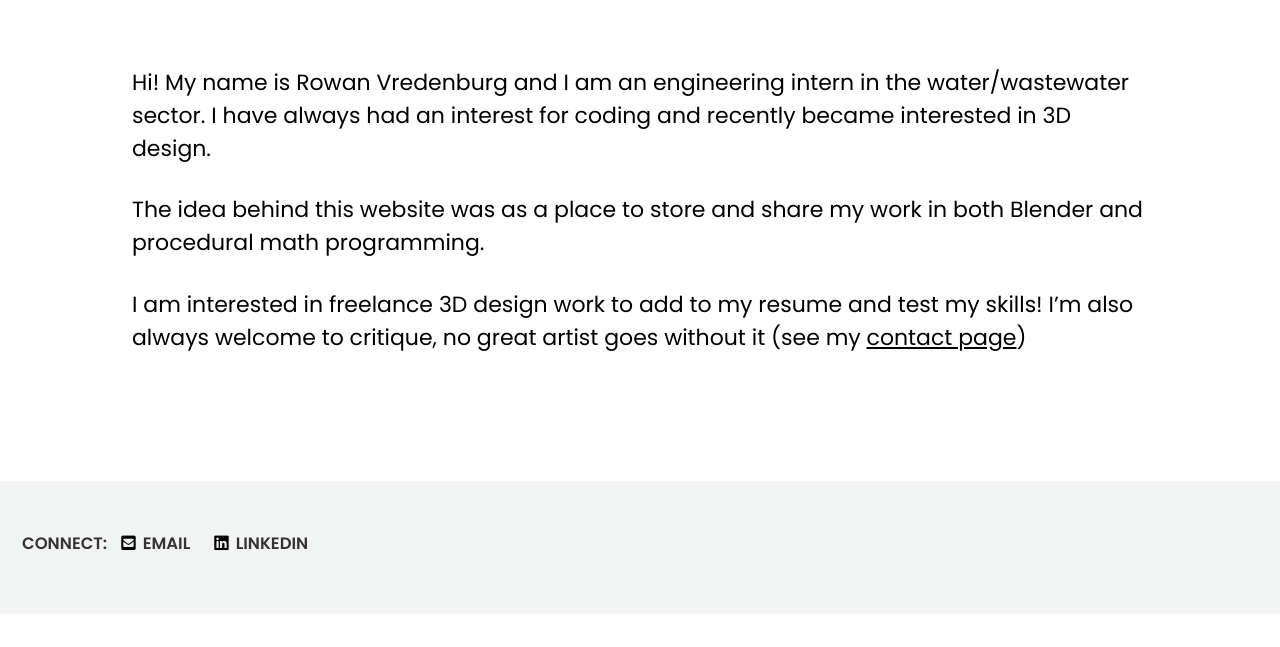
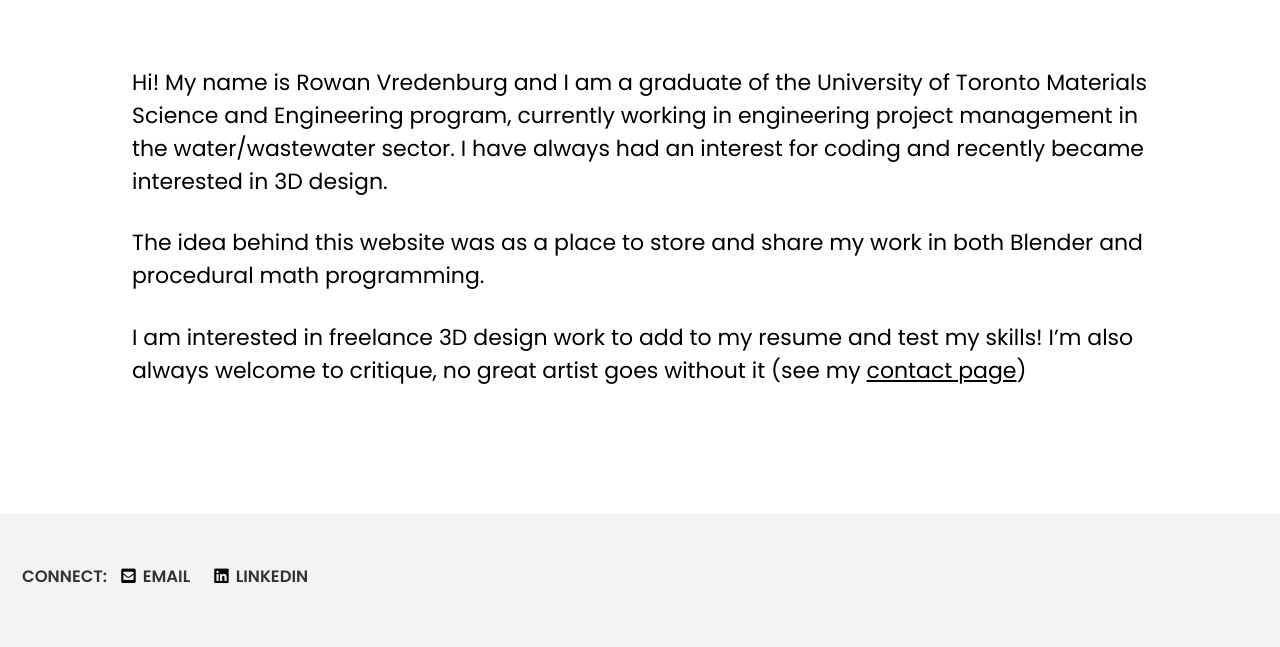
Before and after one commit to rowanvredenburg/rowanvredenburg.github.io, a Jekyll site: the page built from _pages/about.md, in a window 1280 px wide. Shown: the part 302-949 px from the top of the page. Built offline with Jekyll 4.4.1, drawn with Linux system fonts in a browser that asks for light colours; cached includes are drawn as plain includes; before the commit the page ends 916 px from its top, so only the background shows below that.

Commit message:
Update about.md

```diff
--- a/_pages/about.md
+++ b/_pages/about.md
@@ -7,7 +7,7 @@ header:
 author_profile: false
 ---
 
-Hi! My name is Rowan Vredenburg and I am an engineering intern in the water/wastewater sector. I have always had an interest for coding and recently became interested in 3D design.
+Hi! My name is Rowan Vredenburg and I am a graduate of the University of Toronto Materials Science and Engineering program, currently working in engineering project management in the water/wastewater sector. I have always had an interest for coding and recently became interested in 3D design.
 {: .text-pad}
 
 The idea behind this website was as a place to store and share my work in both Blender and procedural math programming.
```
